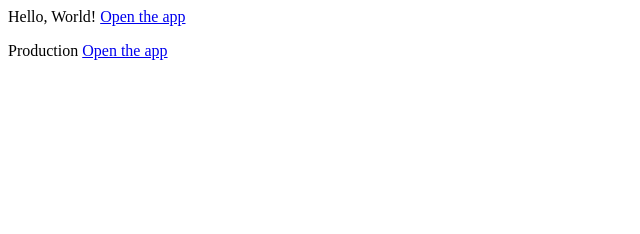
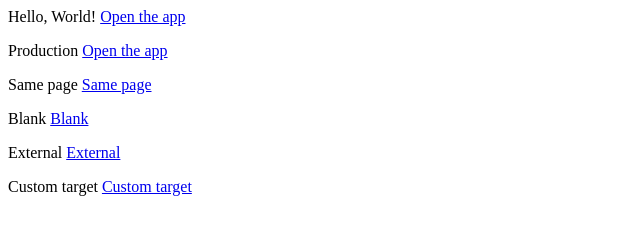
Before and after one commit to HocT-Utilities/AMCustomerTestDeepLink, a plain HTML site: page index.html in a window 1280 px wide. Shown: the whole page, without its empty margins (0-640 px from the left). Drawn offline with Linux system fonts and the light colour scheme.

Commit message:
Update index.html

```diff
--- a/index.html
+++ b/index.html
@@ -19,6 +19,26 @@
 
        <a href="airmeecustomer://test"> Open the app </a>
        </p>
+
+       <p>
+            Same page
+       <a href="https://apple.com"> Same page </a>
+       </p>
+
+       <p>
+            Blank
+       <a href="https://apple.com" taget='_blank'> Blank </a>
+       </p>
+
+       <p>
+            External
+       <a href="https://apple.com" taget='_external'> External </a>
+       </p>
+
+       <p>
+            Custom target
+       <a href="https://apple.com" taget='_custom_one_one'> Custom target </a>
+       </p>
    </body>
 
 
```
